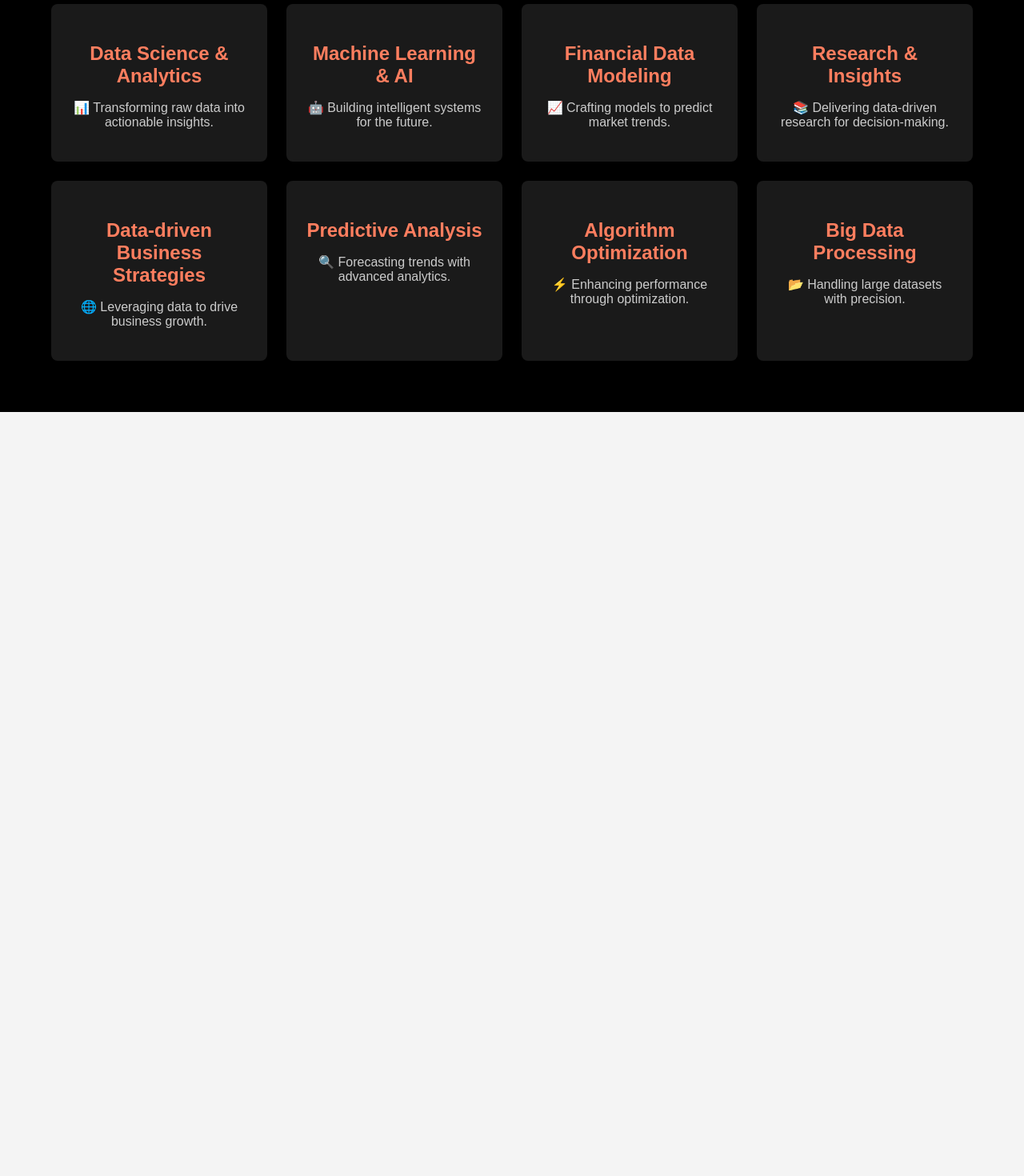
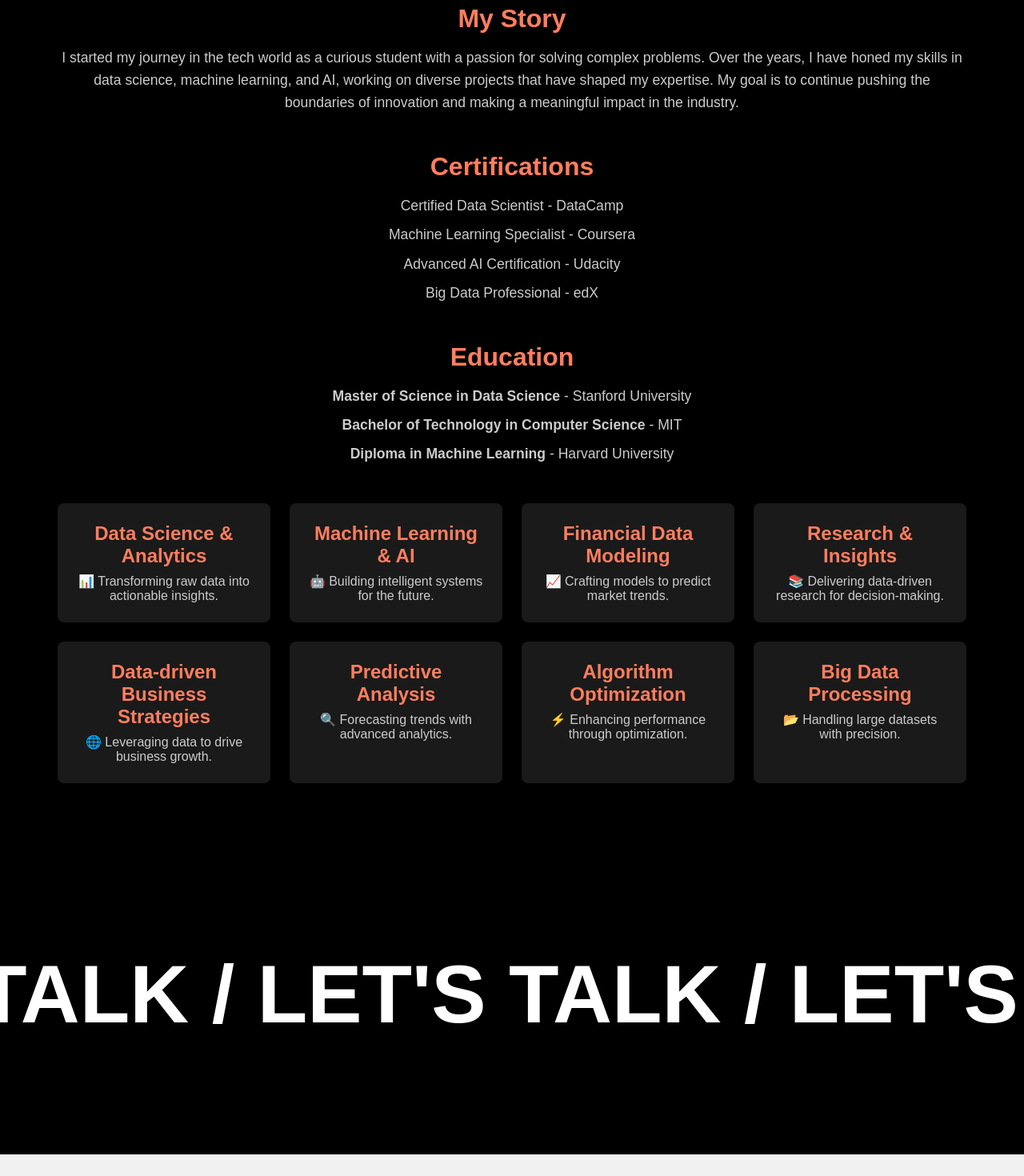
Before and after one commit to AshutoshPanwar/Portfolio_2.0, a React (Create React App) app in the folder my-portfolio/: page /about in a window 1280 px wide. Shown: the part 400-1870 px from the top of the page at 80% size. Before the commit the page ends 915 px from the top, so only its background shows below. Built offline with nearby package versions, Linux system fonts and the light colour scheme.

Commit message:
Create a Cool Component

```diff
--- a/my-portfolio/src/App.js
+++ b/my-portfolio/src/App.js
@@ -1,6 +1,7 @@
 import React from "react";
 import { BrowserRouter as Router, Route, Routes } from "react-router-dom";
 import "./App.css";
+import TalkComponent from "./components/TalkComponent"; // Import the Navbar component
 import Navbar from "./components/Navbar/Navbar"; // Import the Navbar component
 import Footer from "./components/Footer/Footer"; // Import the Footer component
 import Hero from "./pages/Home/Hero"; // Import Home page
@@ -25,6 +26,7 @@
 					<Route path="/contact" element={<Contact />} />{" "}
 					{/* Contact page */}
 				</Routes>
+				<TalkComponent />
 				{/* <Footer /> */}
 			</div>
 		</Router>
--- /dev/null
+++ b/my-portfolio/src/components/TalkComponent.css
@@ -0,0 +1,55 @@
+/* General Reset */
+* {
+	margin: 0;
+	padding: 0;
+	box-sizing: border-box;
+}
+
+/* Base Container Styling */
+.talk-container {
+	display: flex;
+	justify-content: center;
+	align-items: center;
+	height: 50vh; /* Half viewport height for each section */
+	overflow: hidden;
+}
+
+/* Base Text Styling */
+.talk-text {
+	white-space: nowrap; /* Prevent text from wrapping */
+	font-family: "Arial", sans-serif; /* Bold sans-serif font */
+	font-weight: bold;
+	text-transform: uppercase; /* Uppercase for modern feel */
+	font-size: 8vw; /* Responsive font size based on viewport width */
+}
+
+/* Darker Contrast Section */
+.talk-container.darker {
+	background-color: #000; /* Dark background */
+}
+
+.talk-container.darker .talk-text {
+	color: #fff; /* Bright white text */
+}
+
+/* Lighter Contrast Section */
+.talk-container.lighter {
+	background-color: #f0f0f0; /* Light background */
+}
+
+.talk-container.lighter .talk-text {
+	color: #333; /* Dark gray text */
+}
+
+/* Responsive Adjustments */
+@media (max-width: 768px) {
+	.talk-text {
+		font-size: 6vw; /* Smaller font size for smaller screens */
+	}
+}
+
+@media (max-width: 480px) {
+	.talk-text {
+		font-size: 4vw; /* Even smaller font size for mobile devices */
+	}
+}
--- /dev/null
+++ b/my-portfolio/src/components/TalkComponent.js
@@ -0,0 +1,38 @@
+import React from "react";
+import "./TalkComponent.css"; // Import the CSS file
+
+const TalkComponent = () => {
+	// Function to calculate the number of repetitions based on screen width
+	const calculateRepetitions = () => {
+		const screenWidth = window.innerWidth;
+		return Math.ceil(screenWidth / 200); // Adjust the divisor for tighter or looser spacing
+	};
+
+	return (
+		<div>
+			{/* Darker Contrast Section */}
+			<div className="talk-container darker">
+				<div className="talk-text">
+					{Array.from({ length: calculateRepetitions() }).map(
+						(_, index) => (
+							<span key={index}>Let's Talk / </span>
+						)
+					)}
+				</div>
+			</div>
+
+			{/* Lighter Contrast Section */}
+			<div className="talk-container lighter">
+				<div className="talk-text">
+					{Array.from({ length: calculateRepetitions() }).map(
+						(_, index) => (
+							<span key={index}>Let's Talk / </span>
+						)
+					)}
+				</div>
+			</div>
+		</div>
+	);
+};
+
+export default TalkComponent;
--- a/my-portfolio/src/pages/About/About.css
+++ b/my-portfolio/src/pages/About/About.css
@@ -35,6 +35,40 @@
 	font-size: 1.2rem;
 	color: #ccc; /* Light gray for description */
 	margin-bottom: 2rem;
+}
+
+/* My Story Section */
+.about-story,
+.about-certifications,
+.about-education {
+	margin-bottom: 3rem;
+}
+
+.about-story h2,
+.about-certifications h2,
+.about-education h2 {
+	font-size: 2rem;
+	color: #ff7e5f; /* Gradient color for heading */
+	margin-bottom: 1rem;
+}
+
+.about-story p,
+.about-certifications ul,
+.about-education ul {
+	font-size: 1.1rem;
+	color: #ccc; /* Light gray for text */
+	line-height: 1.6;
+}
+
+.about-certifications ul,
+.about-education ul {
+	list-style-type: none;
+	padding: 0;
+}
+
+.about-certifications li,
+.about-education li {
+	margin-bottom: 0.5rem;
 }
 
 /* Services Section */
--- a/my-portfolio/src/pages/About/About.js
+++ b/my-portfolio/src/pages/About/About.js
@@ -39,19 +39,80 @@
 					to build impactful solutions that drive real-world success.
 				</motion.p>
 
+				{/* My Story Section */}
+				<motion.div
+					className="about-story"
+					initial={{ opacity: 0, y: 20 }}
+					animate={{ opacity: 1, y: 0 }}
+					transition={{ delay: 1, duration: 1 }}
+				>
+					<h2>My Story</h2>
+					<p>
+						I started my journey in the tech world as a curious
+						student with a passion for solving complex problems.
+						Over the years, I have honed my skills in data science,
+						machine learning, and AI, working on diverse projects
+						that have shaped my expertise. My goal is to continue
+						pushing the boundaries of innovation and making a
+						meaningful impact in the industry.
+					</p>
+				</motion.div>
+
+				{/* Certifications Section */}
+				<motion.div
+					className="about-certifications"
+					initial={{ opacity: 0, y: 20 }}
+					animate={{ opacity: 1, y: 0 }}
+					transition={{ delay: 1.2, duration: 1 }}
+				>
+					<h2>Certifications</h2>
+					<ul>
+						<li>Certified Data Scientist - DataCamp</li>
+						<li>Machine Learning Specialist - Coursera</li>
+						<li>Advanced AI Certification - Udacity</li>
+						<li>Big Data Professional - edX</li>
+					</ul>
+				</motion.div>
+
+				{/* Education Section */}
+				<motion.div
+					className="about-education"
+					initial={{ opacity: 0, y: 20 }}
+					animate={{ opacity: 1, y: 0 }}
+					transition={{ delay: 1.4, duration: 1 }}
+				>
+					<h2>Education</h2>
+					<ul>
+						<li>
+							<strong>Master of Science in Data Science</strong> -
+							Stanford University
+						</li>
+						<li>
+							<strong>
+								Bachelor of Technology in Computer Science
+							</strong>{" "}
+							- MIT
+						</li>
+						<li>
+							<strong>Diploma in Machine Learning</strong> -
+							Harvard University
+						</li>
+					</ul>
+				</motion.div>
+
 				{/* Services List */}
 				<motion.div
 					className="about-services"
 					initial={{ opacity: 0 }}
 					animate={{ opacity: 1 }}
-					transition={{ delay: 1, duration: 1 }}
+					transition={{ delay: 1.6, duration: 1 }}
 				>
 					<motion.div
 						className="service-card"
 						whileHover={{ scale: 1.05 }}
 						initial={{ opacity: 0, y: 20 }}
 						animate={{ opacity: 1, y: 0 }}
-						transition={{ delay: 1.2, duration: 0.5 }}
+						transition={{ delay: 1.8, duration: 0.5 }}
 					>
 						<h3>Data Science & Analytics</h3>
 						<p>
@@ -63,7 +124,7 @@
 						whileHover={{ scale: 1.05 }}
 						initial={{ opacity: 0, y: 20 }}
 						animate={{ opacity: 1, y: 0 }}
-						transition={{ delay: 1.4, duration: 0.5 }}
+						transition={{ delay: 2, duration: 0.5 }}
 					>
 						<h3>Machine Learning & AI</h3>
 						<p>🤖 Building intelligent systems for the future.</p>
@@ -73,7 +134,7 @@
 						whileHover={{ scale: 1.05 }}
 						initial={{ opacity: 0, y: 20 }}
 						animate={{ opacity: 1, y: 0 }}
-						transition={{ delay: 1.6, duration: 0.5 }}
+						transition={{ delay: 2.2, duration: 0.5 }}
 					>
 						<h3>Financial Data Modeling</h3>
 						<p>📈 Crafting models to predict market trends.</p>
@@ -83,7 +144,7 @@
 						whileHover={{ scale: 1.05 }}
 						initial={{ opacity: 0, y: 20 }}
 						animate={{ opacity: 1, y: 0 }}
-						transition={{ delay: 1.8, duration: 0.5 }}
+						transition={{ delay: 2.4, duration: 0.5 }}
 					>
 						<h3>Research & Insights</h3>
 						<p>
@@ -96,7 +157,7 @@
 						whileHover={{ scale: 1.05 }}
 						initial={{ opacity: 0, y: 20 }}
 						animate={{ opacity: 1, y: 0 }}
-						transition={{ delay: 2, duration: 0.5 }}
+						transition={{ delay: 2.6, duration: 0.5 }}
 					>
 						<h3>Data-driven Business Strategies</h3>
 						<p>🌐 Leveraging data to drive business growth.</p>
@@ -106,7 +167,7 @@
 						whileHover={{ scale: 1.05 }}
 						initial={{ opacity: 0, y: 20 }}
 						animate={{ opacity: 1, y: 0 }}
-						transition={{ delay: 2.2, duration: 0.5 }}
+						transition={{ delay: 2.8, duration: 0.5 }}
 					>
 						<h3>Predictive Analysis</h3>
 						<p>🔍 Forecasting trends with advanced analytics.</p>
@@ -116,7 +177,7 @@
 						whileHover={{ scale: 1.05 }}
 						initial={{ opacity: 0, y: 20 }}
 						animate={{ opacity: 1, y: 0 }}
-						transition={{ delay: 2.4, duration: 0.5 }}
+						transition={{ delay: 3, duration: 0.5 }}
 					>
 						<h3>Algorithm Optimization</h3>
 						<p>⚡ Enhancing performance through optimization.</p>
@@ -126,7 +187,7 @@
 						whileHover={{ scale: 1.05 }}
 						initial={{ opacity: 0, y: 20 }}
 						animate={{ opacity: 1, y: 0 }}
-						transition={{ delay: 2.6, duration: 0.5 }}
+						transition={{ delay: 3.2, duration: 0.5 }}
 					>
 						<h3>Big Data Processing</h3>
 						<p>📂 Handling large datasets with precision.</p>
--- a/my-portfolio/src/pages/Projects/Projects.css
+++ b/my-portfolio/src/pages/Projects/Projects.css
@@ -49,6 +49,18 @@
 	box-shadow: 0 8px 16px rgba(0, 0, 0, 0.3); /* Stronger shadow on hover */
 }
 
+.project-icon-container {
+	display: flex;
+	justify-content: center;
+	margin-bottom: 1rem;
+}
+
+.project-icon {
+	width: 40px;
+	height: 40px;
+	color: #ff7e5f; /* Gradient color for icons */
+}
+
 .service-card h3 {
 	font-size: 1.5rem;
 	margin-bottom: 0.5rem;
@@ -67,7 +79,8 @@
 }
 
 .project-link {
-	display: inline-block;
+	display: inline-flex;
+	align-items: center;
 	background: linear-gradient(45deg, #ff7e5f, #feb47b);
 	color: #fff;
 	font-size: 1rem;
@@ -80,6 +93,12 @@
 
 .project-link:hover {
 	opacity: 0.9;
+}
+
+.view-icon {
+	width: 20px;
+	height: 20px;
+	margin-right: 0.5rem; /* Space between icon and text */
 }
 
 /* Responsive Design */
--- a/my-portfolio/src/pages/Projects/Projects.js
+++ b/my-portfolio/src/pages/Projects/Projects.js
@@ -1,5 +1,6 @@
 import React from "react";
 import { motion } from "framer-motion";
+import { Code, LineChart, Brain, Eye } from "lucide-react"; // Import Lucide icons
 import "./Projects.css"; // Import the CSS file
 
 const Projects = () => {
@@ -11,6 +12,7 @@
 				"Built a machine learning model to predict customer churn using Python and Scikit-learn.",
 			tools: "Python, Pandas, Scikit-learn, Matplotlib",
 			link: "https://github.com/yourusername/customer-churn-prediction",
+			icon: <Brain className="project-icon" />, // Icon for machine learning
 		},
 		{
 			id: 2,
@@ -19,6 +21,7 @@
 				"Performed sentiment analysis on Twitter data using Natural Language Processing (NLP) techniques.",
 			tools: "Python, NLTK, TensorFlow, Flask",
 			link: "https://github.com/yourusername/sentiment-analysis",
+			icon: <Code className="project-icon" />, // Icon for coding
 		},
 		{
 			id: 3,
@@ -27,6 +30,7 @@
 				"Created an interactive dashboard to visualize sales data using Tableau.",
 			tools: "Tableau, SQL, Excel",
 			link: "https://public.tableau.com/yourdashboard",
+			icon: <LineChart className="project-icon" />, // Icon for data visualization
 		},
 	];
 
@@ -69,6 +73,9 @@
 							animate={{ opacity: 1, y: 0 }}
 							transition={{ duration: 0.5 }}
 						>
+							<div className="project-icon-container">
+								{project.icon} {/* Render the icon */}
+							</div>
 							<h3>{project.title}</h3>
 							<p>{project.description}</p>
 							<p className="project-tools">
@@ -80,6 +87,8 @@
 								rel="noopener noreferrer"
 								className="project-link"
 							>
+								<Eye className="view-icon" />{" "}
+								{/* Icon for "View Project" */}
 								View Project
 							</a>
 						</motion.div>
```
Also changed, not shown: my-portfolio/src/components/Header.js (deleted, +0 -12 lines).
